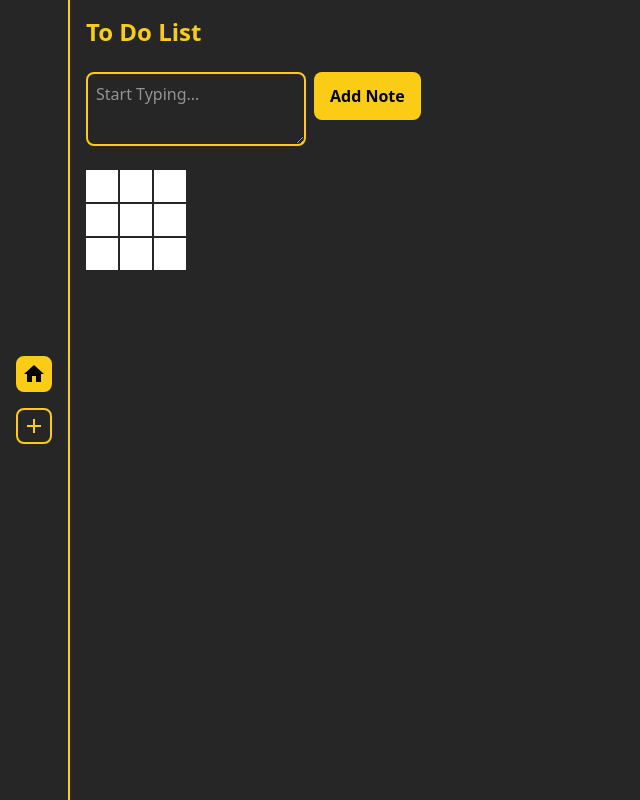
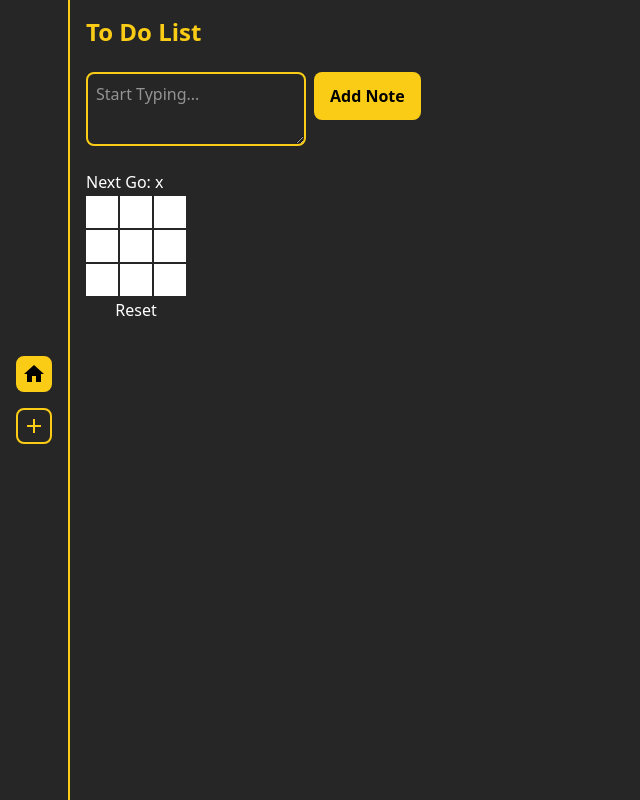
Before and after one commit to hayden-html/todo-react, a React (Vite) app: page / in a window 1280 px wide. Shown: the whole page, without its empty margins (0-640 px from the left). Built offline with nearby package versions, Linux system fonts and the light colour scheme.

Commit message:
added reset game button

```diff
--- a/src/components/TicTacToe.tsx
+++ b/src/components/TicTacToe.tsx
@@ -12,6 +12,7 @@ function Square({ onSquareClick, value }) {
 export default function TicTacToe() {
   const [board, setBoard] = useState(Array(9).fill(""));
   const [isXNext, setIsXNext] = useState(true);
+  const [status, setStatus] = useState("Next Go: x");
 
   function handleClick(x) {
     if (board[x] || gameComplete(board)) return;
@@ -21,9 +22,26 @@ export default function TicTacToe() {
     } else {
       updatedBoard[x] = "o";
     }
-    setIsXNext(!isXNext);
     setBoard(updatedBoard);
+
+    if (gameComplete(updatedBoard)) {
+      return setStatus(() => (isXNext ? "x" : "o") + " wins!");
+    } else if (isBoardFull(updatedBoard)) {
+      return setStatus(() => "Draw!");
+    } else {
+      setIsXNext(!isXNext);
+      setStatus(() => "Next Go: " + (isXNext ? "o" : "x"));
+    }
     return;
+  }
+
+  function isBoardFull(x) {
+    for (let i = 0; i < x.length; i++) {
+      if (x[i] == "") {
+        return false;
+      }
+    }
+    return true;
   }
 
   function gameComplete(board) {
@@ -38,15 +56,22 @@ export default function TicTacToe() {
       [2, 4, 6],
     ];
     for (let i = 0; i < lines.length; i++) {
-      let [a, b, c] = lines[i];
+      const [a, b, c] = lines[i];
       if (board[a] && board[a] == board[b] && board[a] == board[c]) {
         return board[a];
       }
     }
   }
 
+  function resetGame() {
+    setBoard(Array(9).fill(""));
+    setIsXNext(true);
+    setStatus("Next Go: x");
+  }
+
   return (
     <div className="board flex flex-col gap-0.5">
+      <h1 className="text-white">{status}</h1>
       <div className="flex gap-0.5">
         <Square onSquareClick={() => handleClick(0)} value={board[0]} />
         <Square onSquareClick={() => handleClick(1)} value={board[1]} />
@@ -62,6 +87,9 @@ export default function TicTacToe() {
         <Square onSquareClick={() => handleClick(7)} value={board[7]} />
         <Square onSquareClick={() => handleClick(8)} value={board[8]} />
       </div>
+      <button className="text-white" onClick={() => resetGame()}>
+        Reset
+      </button>
     </div>
   );
 }
```
